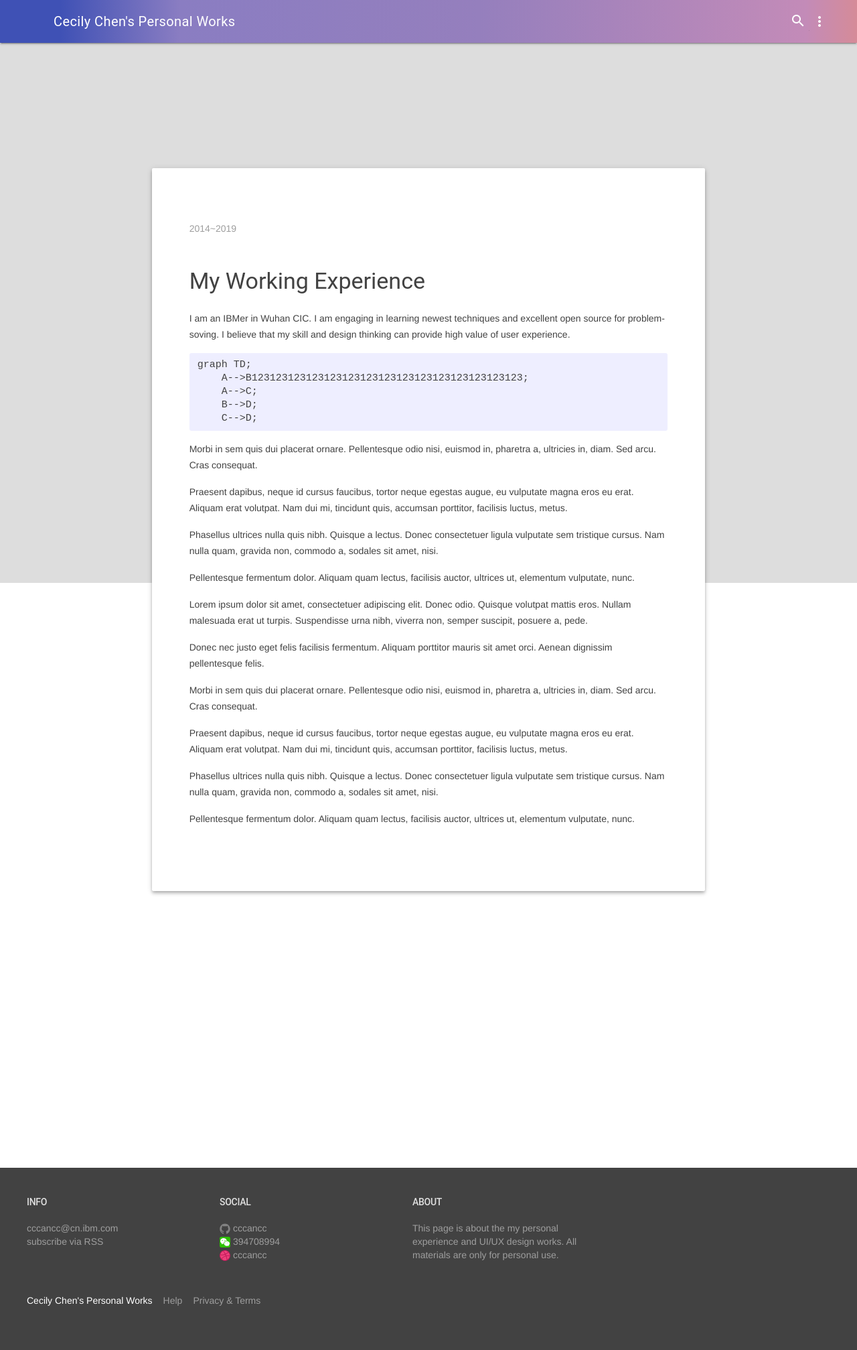
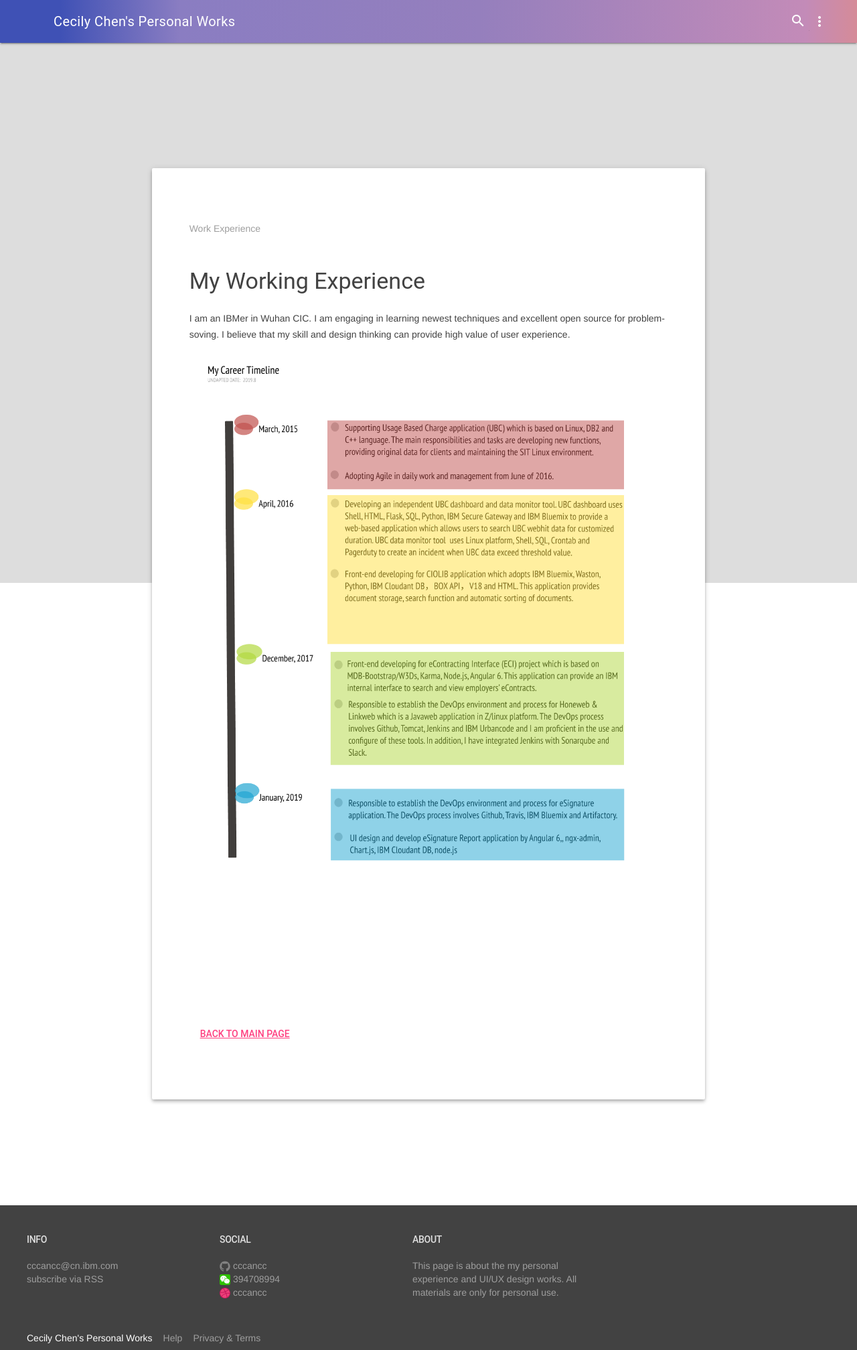
Before and after one commit to cccancc/cccancc.github.io, a Jekyll site: the page built from _posts/2019-07-11-personal-skill-overview.markdown, in a window 1280 px wide. Shown: the whole page at 67% size. Built offline with Jekyll 4.4.1, drawn with Linux system fonts in a browser that asks for light colours; nearby versions of some CDN libraries.

Commit message:
finish experience

````diff
--- a/_config.yml
+++ b/_config.yml
@@ -5,8 +5,8 @@ name: "Can Chen (Cecily)"
 description: > # this means to ignore newlines until "baseurl:"
  This page is about the my personal experience and UI/UX design works. All materials are only for personal use.
 baseurl: "" # the subpath of your site, e.g. /blog/
-url: "https:/cccancc.github.io.com" # the base hostname & protocol for your site
-#url: "127.0.0.1:4000" # the base hostname & protocol for your site
+#url: "https:/cccancc.github.io.com" # the base hostname & protocol for your site
+url: "127.0.0.1:4000" # the base hostname & protocol for your site
 wechat_username: 394708994
 github_username:  cccancc
 dribbble_username: cccancc
--- a/_layouts/post.html
+++ b/_layouts/post.html
@@ -12,9 +12,11 @@ layout: default
       </div>
       <h3>{{ page.subtitle }}</h3>
       <article class="post-content">
-        <p>{{ content }}</p>
+        {{ content }}
       </article>
-
+     <button class="mdl-button" >
+          <a href="{{ site.url | prepend: site.baseurl }}">Back to main page</a>
+        </button>
     </div>
   </div>
 </main>
--- a/_posts/2019-07-11-personal-skill-overview.markdown
+++ b/_posts/2019-07-11-personal-skill-overview.markdown
@@ -3,37 +3,11 @@ layout: post
 title:  "Personal Skill Overview"
 subtitle: "My Working Experience"
 date:   2019-07-11
-duration: "2014~2019"
+duration: "Work Experience"
 highlight: true
-image: ../img/image.png
+image: ../assets/img/WebWorkflow.png
 ---
 I am an IBMer in Wuhan CIC. I am engaging in learning newest techniques and excellent open source for problem-soving.
 I believe that my skill and design thinking can provide high value of user experience.
 
-```mermaid
-graph TD;
-    A-->B123123123123123123123123123123123123123123123;
-    A-->C;
-    B-->D;
-    C-->D;
-```
-
-Morbi in sem quis dui placerat ornare. Pellentesque odio nisi, euismod in, pharetra a, ultricies in, diam. Sed arcu. Cras consequat.
-
-Praesent dapibus, neque id cursus faucibus, tortor neque egestas augue, eu vulputate magna eros eu erat. Aliquam erat volutpat. Nam dui mi, tincidunt quis, accumsan porttitor, facilisis luctus, metus.
-
-Phasellus ultrices nulla quis nibh. Quisque a lectus. Donec consectetuer ligula vulputate sem tristique cursus. Nam nulla quam, gravida non, commodo a, sodales sit amet, nisi.
-
-Pellentesque fermentum dolor. Aliquam quam lectus, facilisis auctor, ultrices ut, elementum vulputate, nunc.
-
-Lorem ipsum dolor sit amet, consectetuer adipiscing elit. Donec odio. Quisque volutpat mattis eros. Nullam malesuada erat ut turpis. Suspendisse urna nibh, viverra non, semper suscipit, posuere a, pede.
-
-Donec nec justo eget felis facilisis fermentum. Aliquam porttitor mauris sit amet orci. Aenean dignissim pellentesque felis.
-
-Morbi in sem quis dui placerat ornare. Pellentesque odio nisi, euismod in, pharetra a, ultricies in, diam. Sed arcu. Cras consequat.
-
-Praesent dapibus, neque id cursus faucibus, tortor neque egestas augue, eu vulputate magna eros eu erat. Aliquam erat volutpat. Nam dui mi, tincidunt quis, accumsan porttitor, facilisis luctus, metus.
-
-Phasellus ultrices nulla quis nibh. Quisque a lectus. Donec consectetuer ligula vulputate sem tristique cursus. Nam nulla quam, gravida non, commodo a, sodales sit amet, nisi.
-
-Pellentesque fermentum dolor. Aliquam quam lectus, facilisis auctor, ultrices ut, elementum vulputate, nunc.
+![](../../../assets/img/WebWorkflow.png)
````
Also changed, not shown: assets/img/WebWorkflow.png (added), assets/img/image.png.
